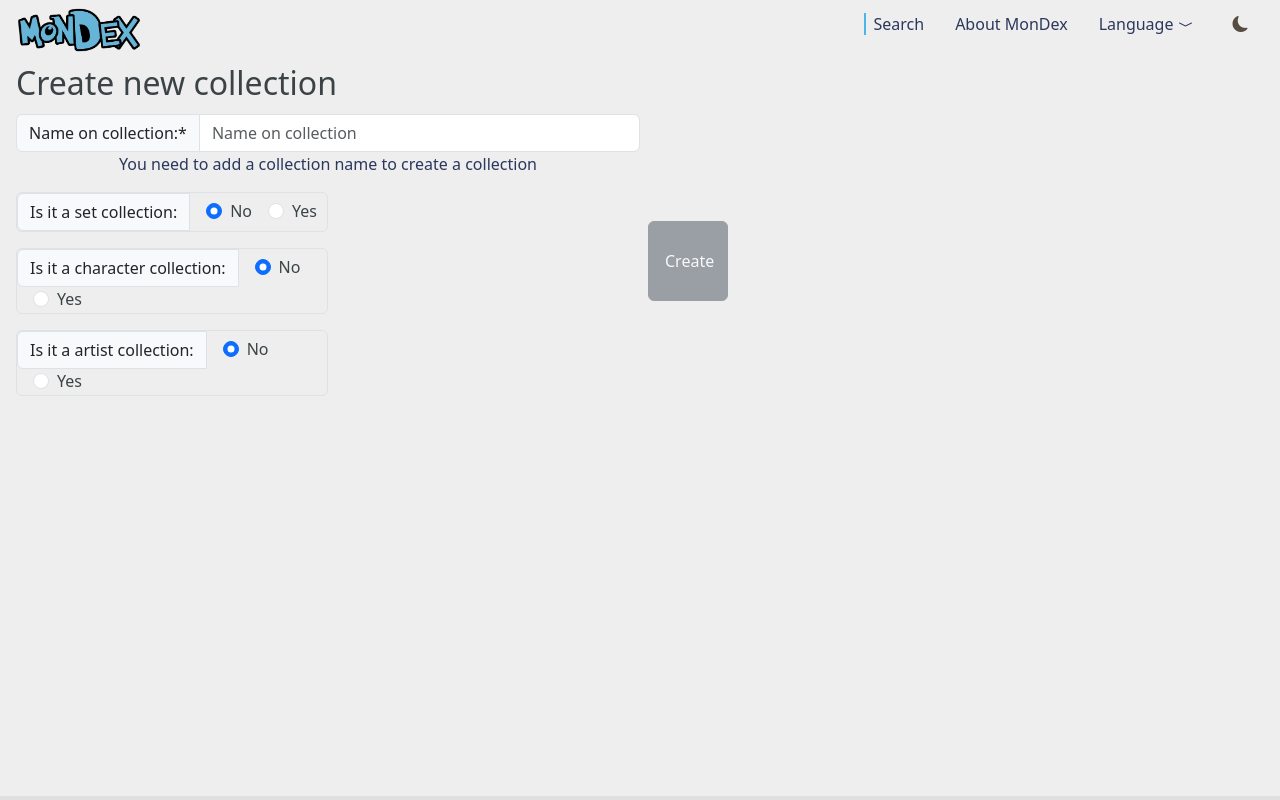
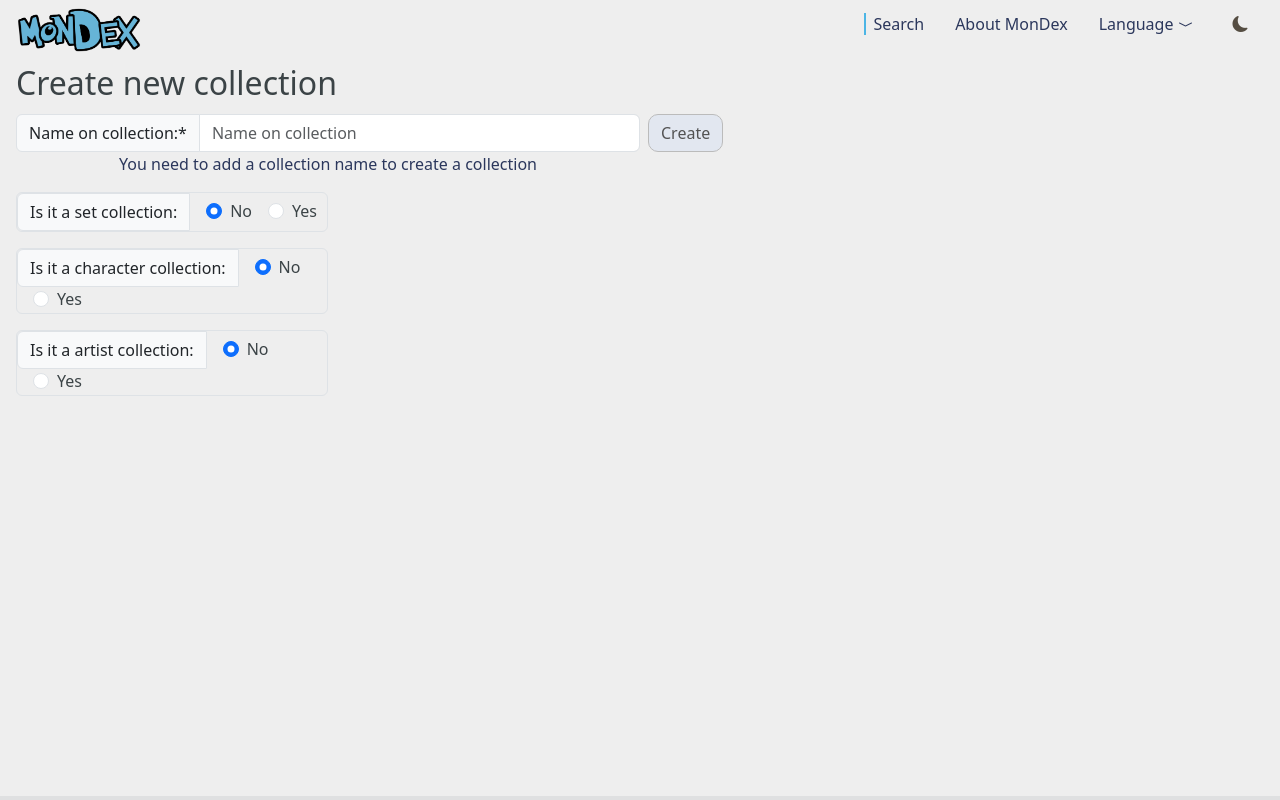
Before and after one commit to Carowa27/mondex, a React (Vite) app in the folder frontend/: page /create-new-collection in a window 1280 px wide. Shown: the top 800 px of the page. Built offline with nearby package versions, Linux system fonts and the light colour scheme; no server answers.

Commit message:
(ref) change to btn comp

```diff
--- a/frontend/src/pages/CreateCollectionPage.tsx
+++ b/frontend/src/pages/CreateCollectionPage.tsx
@@ -8,7 +8,7 @@ import { getToday } from "../functions/dateFunctions";
 import { ICollection } from "../interfaces/LSInterface";
 import { updateMondexLs } from "../functions/LSFunctions";
 import { IPkmnSet } from "../interfaces/dataFromApi";
-import { InputButton } from "../components/Buttons";
+import { InputButton, StandardButton } from "../components/Buttons";
 
 export const CreateCollectionPage = () => {
   const { container, updateContainer } = useContext(ContainerContext);
@@ -490,23 +490,21 @@ export const CreateCollectionPage = () => {
               </div>
             </div>
           </div>
-          <button
-            className={
-              isDesktop
-                ? "btn btn-secondary mx-2 px-3 my-auto"
-                : "btn btn-secondary mt-2 mx-2 mb-3"
-            }
+          <div
             style={isDesktop ? { height: "5rem", width: "5rem" } : {}}
-            type="submit"
-            disabled={
-              (isSetCollection && !pkmnSet) ||
-              (isCharCollection && charName === "") ||
-              (isArtistCollection && artistName === "") ||
-              !collectionName
-            }
+            className={isDesktop ? "mx-2 mt-1" : "mt-2 mx-2 mb-3"}
           >
-            {language?.lang_code.word_create}
-          </button>
+            <StandardButton
+              btnAction={handleSubmit}
+              disabled={
+                (isSetCollection && !pkmnSet) ||
+                (isCharCollection && charName === "") ||
+                (isArtistCollection && artistName === "") ||
+                !collectionName
+              }
+              btnText={`${language?.lang_code.word_create}`}
+            />
+          </div>
         </div>
       </form>
       {notCorrectSetId ? (
```
